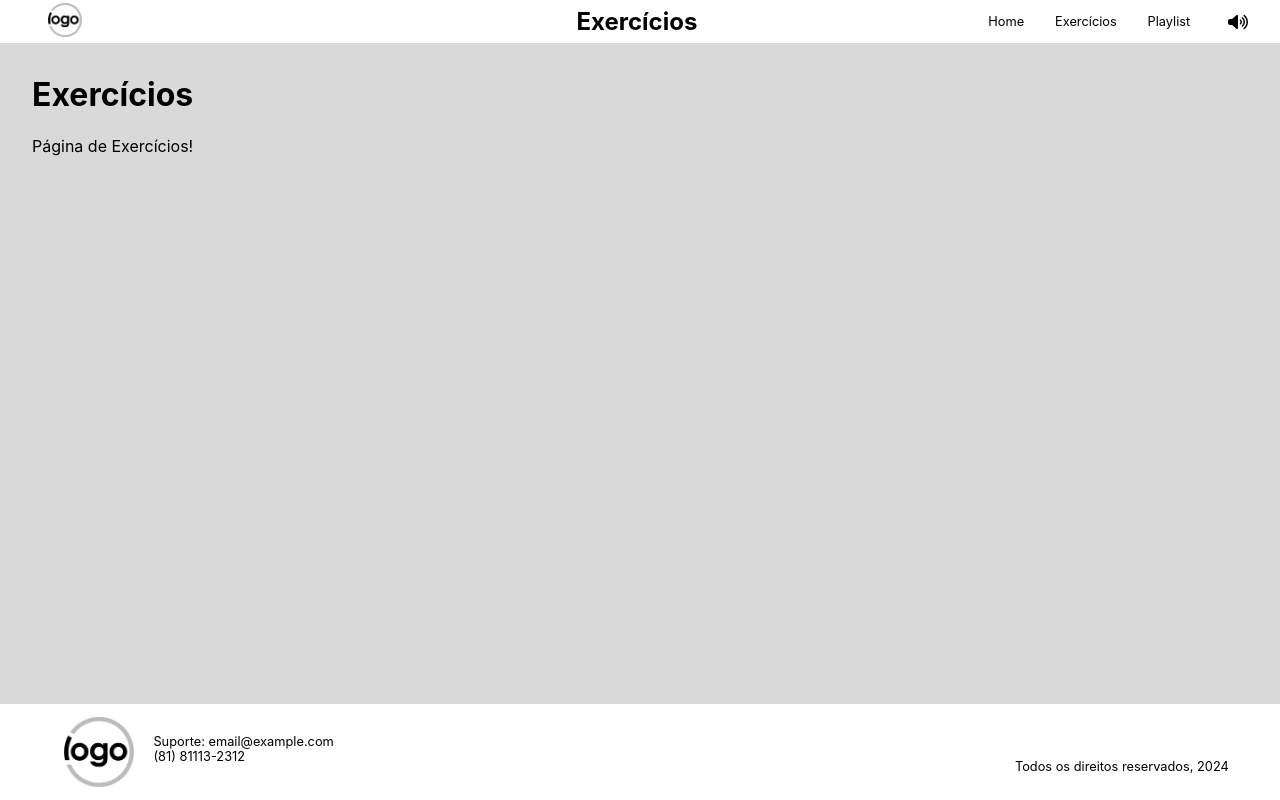
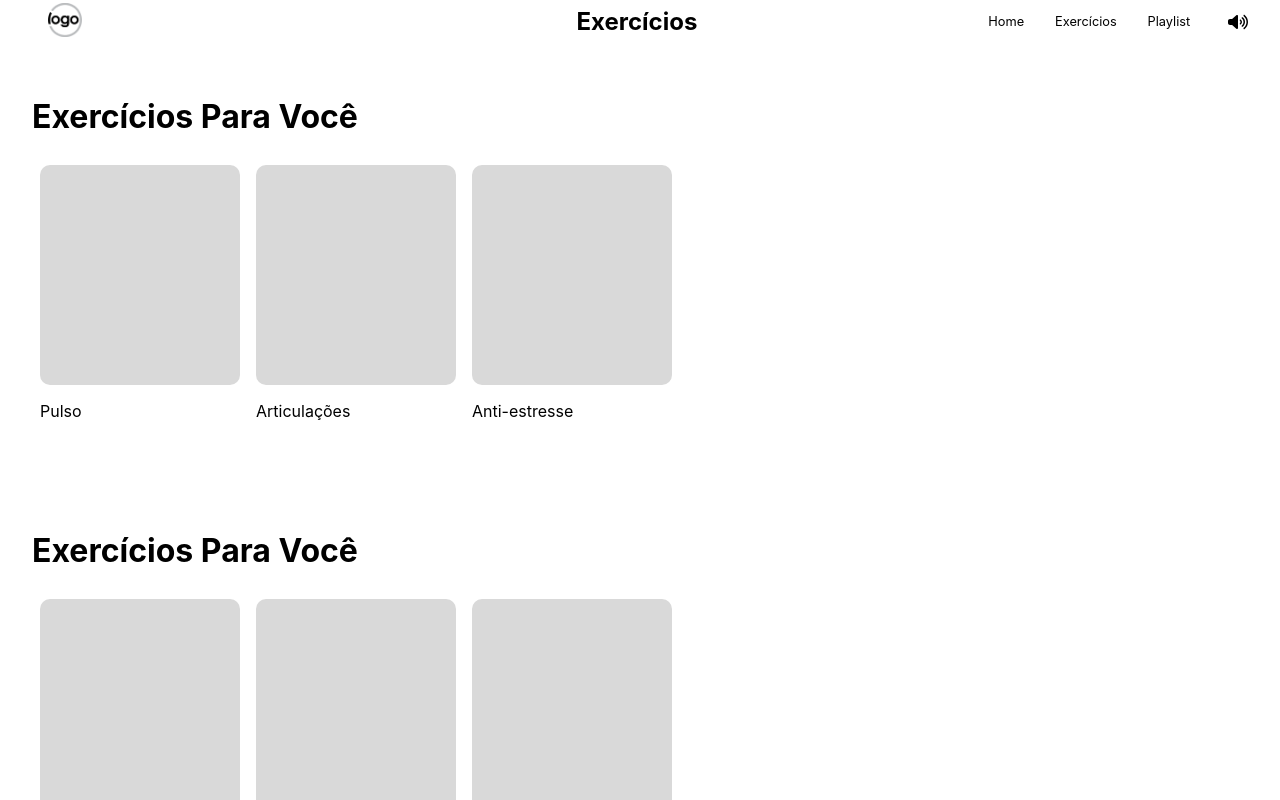
Before and after one commit to pedrobslima/projetao_2024.1_saude, a React (Create React App) app in the folder frontend/: page /exercicios in a window 1280 px wide. Shown: the top 800 px of the page. Built offline with nearby package versions, Linux system fonts and the light colour scheme.

Commit message:
add exercise guide page & exercise cards

```diff
--- /dev/null
+++ b/frontend/src/components/ExerciseCards.css
@@ -0,0 +1,26 @@
+.exercise-cards-container {
+    text-align: start;
+    padding: 2em;
+}
+
+.cards {
+display: flex;
+}
+
+.card {
+border-radius: 10px;
+width: 200px;
+padding: 0.5em;
+text-align: start;
+}
+
+.card:hover {
+background-color: #767676ce;
+}
+
+.card-image {
+background-color: #d9d9d9;
+height: 220px;
+border-radius: 10px;
+margin-bottom: 1em;
+}
--- /dev/null
+++ b/frontend/src/components/ExerciseCards.jsx
@@ -0,0 +1,33 @@
+import React from 'react';
+import { useNavigate } from 'react-router-dom';
+import './ExerciseCards.css';
+
+function ExerciseCards() {
+  const navigate = useNavigate();
+
+  const handleCardClick = (id) => {
+    navigate(`./guias/${id}`);
+  };
+
+  return (
+    <div className="exercise-cards-container">
+      <h1>Exercícios Para Você</h1>
+      <div className="cards">
+        <div className="card" onClick={() => handleCardClick('pulso')}>
+          <div className="card-image"></div>
+          <p>Pulso</p>
+        </div>
+        <div className="card" onClick={() => handleCardClick('articulacoes')}>
+          <div className="card-image"></div>
+          <p>Articulações</p>
+        </div>
+        <div className="card" onClick={() => handleCardClick('antiEstresse')}>
+          <div className="card-image"></div>
+          <p>Anti-estresse</p>
+        </div>
+      </div>
+    </div>
+  );
+}
+
+export default ExerciseCards;
--- a/frontend/src/main/Routes.jsx
+++ b/frontend/src/main/Routes.jsx
@@ -3,7 +3,8 @@ import { Routes, Route } from 'react-router-dom'
 
 import Home from '../pages/Home'
 import Playlist from '../pages/Playlist'
-import Exercicios from '../pages/Exercicios'
+import Exercicios from '../pages/Exercicio/ExercisesPage'
+import ExerciseGuidePage from '../pages/Exercicio/ExerciseGuidePage'
 
 function AppRoutes() {
     return (
@@ -11,6 +12,7 @@ function AppRoutes() {
             <Route path='/' element={<Home />} />
             <Route path='/playlist' element={<Playlist />} />
             <Route path='/exercicios' element={<Exercicios />} />
+            <Route path='/exercicios/guias/:id' element={<ExerciseGuidePage />} />
         </Routes>
     );
 }
--- /dev/null
+++ b/frontend/src/pages/Exercicio/ExerciseGuidePage.jsx
@@ -0,0 +1,35 @@
+import React from 'react';
+import { useParams } from 'react-router-dom';
+
+const videoData = {
+  pulso: {
+    videoUrl: 'https://www.youtube.com/embed/video-pulso',
+    description: 'Descrição do vídeo para Pulso. (vídeo ficará indisponível, mas é só um placeholder)'
+  },
+  articulacoes: {
+    videoUrl: 'https://www.youtube.com/embed/video-articulacoes',
+    description: 'Descrição do vídeo para Articulações. (vídeo ficará indisponível, mas é só um placeholder)'
+  },
+  antiEstresse: {
+    videoUrl: 'https://www.youtube.com/embed/video-anti-estresse',
+    description: 'Descrição do vídeo para Anti-estresse. (vídeo ficará indisponível, mas é só um placeholder)'
+  }
+};
+
+function ExerciseGuidePage() {
+  const { id } = useParams();
+  const video = videoData[id];
+
+  if (!video) {
+    return <div>Vídeo não encontrado</div>;
+  }
+
+  return (
+    <div className='page-container'>
+      <iframe width="560" height="315" src={video.videoUrl} title="YouTube video" allowFullScreen></iframe>
+      <p>{video.description}</p>
+    </div>
+  );
+}
+
+export default ExerciseGuidePage;
--- /dev/null
+++ b/frontend/src/pages/Exercicio/ExercisesPage.css
@@ -0,0 +1,3 @@
+.exercises-page-container {
+    background-color: #fff;
+}
--- /dev/null
+++ b/frontend/src/pages/Exercicio/ExercisesPage.jsx
@@ -0,0 +1,15 @@
+import React from 'react'
+import './ExercisesPage.css'
+
+import ExerciseCards from '../../components/ExerciseCards';
+
+function Exercicios() {
+    return (
+        <div className="exercises-page-container">
+            <ExerciseCards />
+            <ExerciseCards />
+        </div>
+    );
+}
+
+export default Exercicios
--- a/frontend/src/pages/Exercicios.jsx
+++ /dev/null
@@ -1,13 +0,0 @@
-import React from 'react'
-// import './Exercicios.css'
-
-function Exercicios() {
-    return (
-        <div className="page-container">
-            <h1>Exercícios</h1>
-            <p>Página de Exercícios!</p>
-        </div>
-    );
-}
-
-export default Exercicios
```
